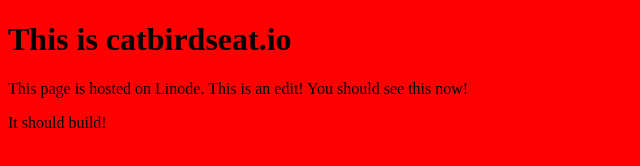
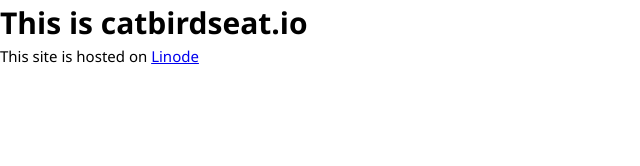
Before and after one commit to catbirdseatio/video_background, a plain HTML site: page src/index.html in a window 1280 px wide. Shown: the whole page, without its empty margins (0-640 px from the left). Drawn offline with Linux system fonts and the light colour scheme.

Commit message:
basic styles added

```diff
--- a/src/index.html
+++ b/src/index.html
@@ -9,7 +9,6 @@
 </head>
 <body>
     <h1>This is catbirdseat.io</h1>
-    <p>This page is hosted on Linode. This is an edit! You should see this now!</p>
-    <p>It should build!</p>
+    <p>This site is hosted on <a href="https://www.linode.com">Linode</a></p>
 </body>
 </html>
--- a/src/style.css
+++ b/src/style.css
@@ -1,3 +1,16 @@
+* {
+    box-sizing: border-box;
+    margin: 0;
+    padding: 0;
+}
+
+html {
+    font-size: 62.5%;
+}
+
 body {
-    background-color: red;
+    font-family: 'Segoe UI', Tahoma, Geneva, Verdana, sans-serif;
+    background: #fff;
+    font-size: 1.5rem;
+    line-height: 1.5;
 }
```
